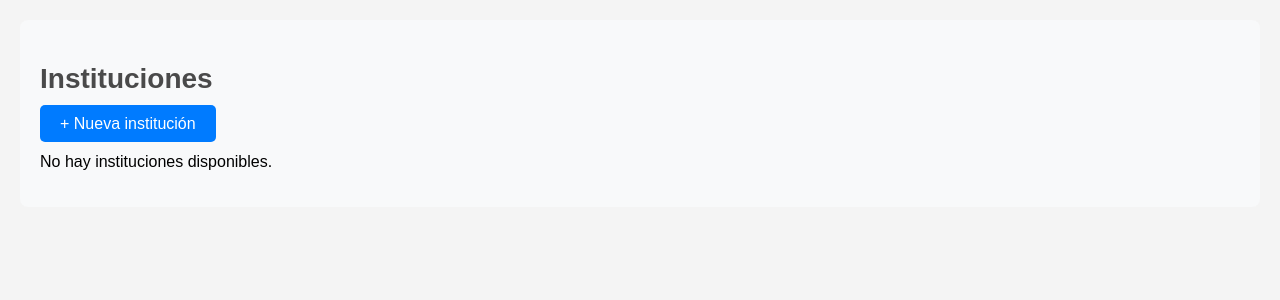
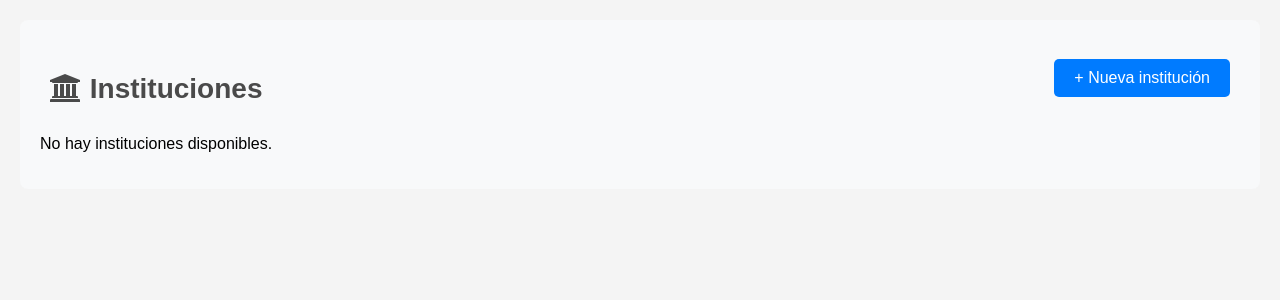
Before and after one commit to CIAT-DAPA/agrilac_data_catalogue, a Django app: page /institutions/ in a window 1280 px wide. Shown: the top 300 px of the page. Run offline with Django 5.2, Linux system fonts and the light colour scheme; data that the repository does not hold is empty.

Commit message:
Working on CSS for instituion list

```diff
--- a/src/manage_institution/static/manage_institution/css/global.css
+++ b/src/manage_institution/static/manage_institution/css/global.css
@@ -14,6 +14,7 @@ h1, h2, h3 {
     max-width: 1200px;
     margin: 0 auto;
     padding: 20px;
+
 }
 
 button.btn {
@@ -28,3 +29,7 @@ button.btn {
 button.btn:hover {
     background-color: #0056b3;
 }
+
+* {
+    box-sizing: border-box;
+}
--- a/src/manage_institution/static/manage_institution/css/institution_list.css
+++ b/src/manage_institution/static/manage_institution/css/institution_list.css
@@ -5,12 +5,19 @@
     border-radius: 8px;
 }
 
-.institutions-list h2 {
-    font-size: 28px;
-    margin-bottom: 20px;
+.header-container {
+    display: flex;
+    justify-content: space-between;
+    align-items: center;
+    padding: 10px;
 }
 
-.institutions-list a.btn-primary {
+.header-container h2 {
+    font-size: 28px;
+    margin-bottom: 0;
+}
+
+.header-container a.btn-primary {
     background-color: #007bff;
     color: white;
     padding: 10px 20px;
@@ -18,7 +25,7 @@
     text-decoration: none;
 }
 
-.institutions-list a.btn-primary:hover {
+.header-container a.btn-primary:hover {
     background-color: #0056b3;
 }
 
@@ -37,11 +44,18 @@
 .institution-card h3 {
     font-size: 20px;
     color: #333;
+    display: flex;
+    align-items: center;
 }
 
 .institution-card p {
     margin: 5px 0;
     color: #666;
+}
+
+.verified-icon {
+    color: #28a745;
+    margin-left: 10px;
 }
 
 .institution-actions {
--- a/src/manage_institution/templates/manage_institution/institution_form.html
+++ b/src/manage_institution/templates/manage_institution/institution_form.html
@@ -23,7 +23,7 @@
                 <label for="id_owner">Dueño</label>
                 <select name="owner" id="id_owner" class="form-control">
                     {% for user in owners %}
-                        <option value="{{ user.id }}" {% if user.id == form.owner.value %}selected{% endif %}>{{ user.name }}</option>
+                        <option value="{{ user.id }}" {% if user.id == form.owner.value %}selected{% endif %}>{{ user.username }}</option>
                     {% endfor %}
                 </select>
             </div>
--- a/src/manage_institution/templates/manage_institution/institution_list.html
+++ b/src/manage_institution/templates/manage_institution/institution_list.html
@@ -3,6 +3,7 @@
 <!DOCTYPE html>
 <html lang="es">
 <head>
+    <link rel="stylesheet" href="https://cdnjs.cloudflare.com/ajax/libs/font-awesome/4.7.0/css/font-awesome.min.css">
     <meta charset="UTF-8">
     <meta name="viewport" content="width=device-width, initial-scale=1.0">
     <title>Lista de Instituciones</title>
@@ -12,12 +13,15 @@
 
 <body>
     <div class="institutions-list">
-    <h2><i class="fas fa-building"></i> Instituciones</h2>
+        <div class="header-container">
+            <h2><i class="fa fa-university" aria-hidden="true"></i> Instituciones</h2>
             <a href="{% url 'institution_create' %}" class="btn btn-primary">+ Nueva institución</a>
+
+        </div>
         <div class="institutions-container">
             {% for institution in institutions %}
                 <div class="institution-card">
-                <h3>{{ institution.name }} {% if institution.is_certified %}<i class="fas fa-check-circle"></i>{% endif %}</h3>
+                    <h3>{{ institution.name }} {% if institution.is_certified %}<i class="ms-1 fa fa-check-circle" aria-hidden="true"></i></i>{% endif %}</h3>
                     <p><strong>Dueño:</strong> {{ institution.owner }}</p>
                     <p>{{ institution.description }}</p>
                     <p><strong>Creado el:</strong> {{ institution.created_at|date:"d/m/Y" }}</p>
@@ -40,5 +44,5 @@
             {% endfor %}
         </div>
     {% endif %}
-
 </body>
+</html>
```
Also changed, not shown: src/manage_institution/static/manage_institution/css/institution_form.css (+1 -6 lines). Lines whose indentation alone changed are shown as unchanged.
